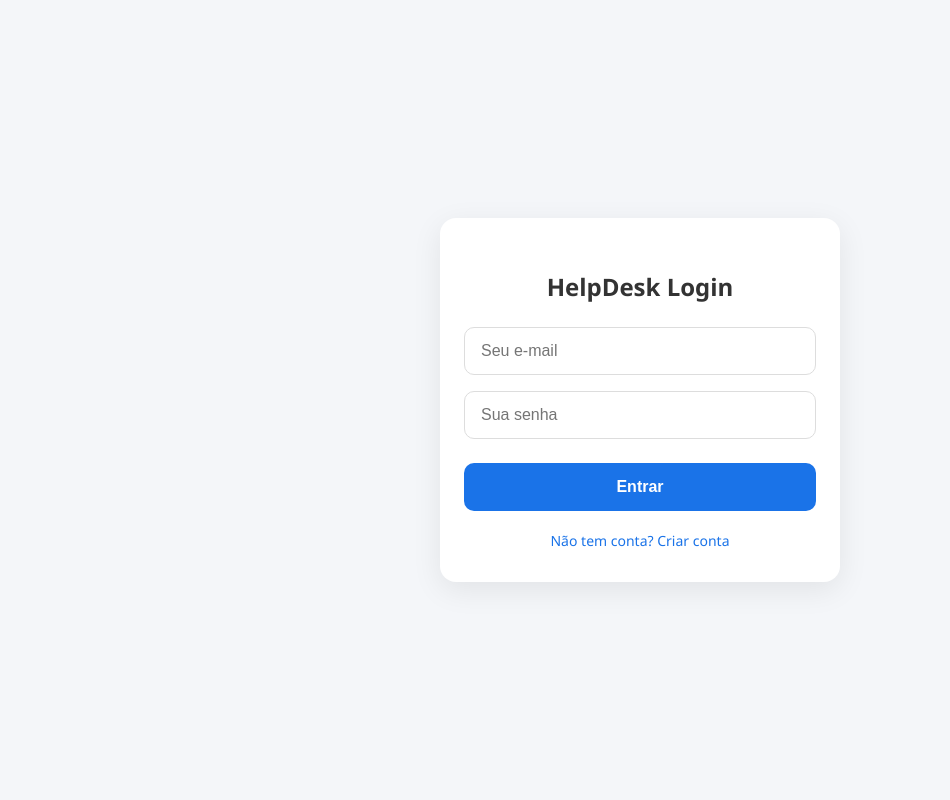
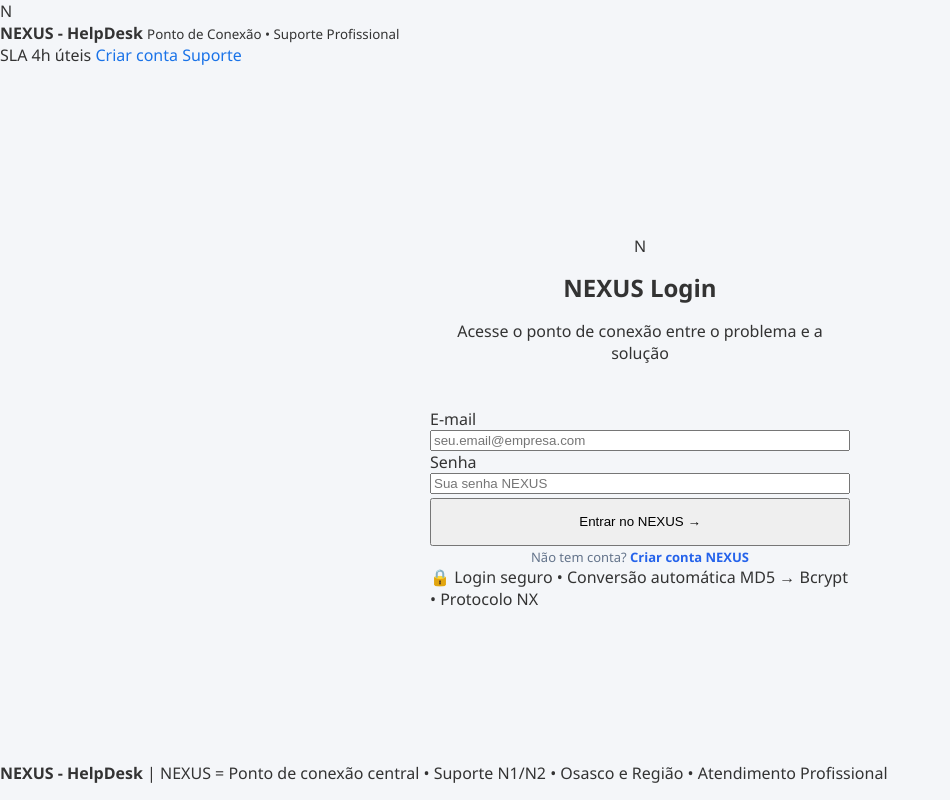
Before and after one commit to guilherme-medeiros-oliveira/helpdesk-nexus, a PHP site: page / in a window 1280 px wide. Shown: the whole page, without its empty margins (0-950 px from the left). Run offline with PHP 8.4, Linux system fonts and the light colour scheme.

Commit message:
Update index.php

```diff
--- a/index.php
+++ b/index.php
@@ -1,37 +1,40 @@
 <?php
 include 'config.php';
-session_start();
 
 $erro = "";
+$cadastrado = isset($_GET['cadastrado']);
 
 if(isset($_POST['login'])){
   $email = trim($_POST['email']);
   $senha = $_POST['senha'];
 
-  $stmt = $conn->prepare("SELECT id, nome, email, senha FROM usuarios WHERE email = ? LIMIT 1");
+  $stmt = $conn->prepare("SELECT * FROM usuarios WHERE email = ? LIMIT 1");
   $stmt->bind_param("s", $email);
   $stmt->execute();
   $res = $stmt->get_result();
 
   if($res->num_rows > 0){
     $user = $res->fetch_assoc();
+    $senha_banco = $user['senha'];
+    $logou = false;
 
+    if (password_verify($senha, $senha_banco)) {
+        $logou = true;
+    } else if (md5($senha) === $senha_banco) {
+        $logou = true;
+        $novo_hash = password_hash($senha, PASSWORD_DEFAULT);
+        $up = $conn->prepare("UPDATE usuarios SET senha = ? WHERE id = ?");
+        $up->bind_param("si", $novo_hash, $user['id']);
+        $up->execute();
+        $user['senha'] = $novo_hash;
+    }
 
-    if (password_verify($senha, $user['senha']) || md5($senha) === $user['senha']) {
-
-
-      if (md5($senha) === $user['senha']) {
-        $novoHash = password_hash($senha, PASSWORD_DEFAULT);
-        $upd = $conn->prepare("UPDATE usuarios SET senha = ? WHERE id = ?");
-        $upd->bind_param("si", $novoHash, $user['id']);
-        $upd->execute();
-      }
-
-      $_SESSION['user'] = $user;
-      header("Location: dashboard.php");
-      exit;
+    if ($logou) {
+        $_SESSION['user'] = $user;
+        header("Location: dashboard.php");
+        exit;
     } else {
-      $erro = "Senha incorreta";
+        $erro = "Senha incorreta";
     }
   } else {
     $erro = "E-mail não encontrado";
@@ -43,102 +46,69 @@ if(isset($_POST['login'])){
 <head>
 <meta charset="UTF-8">
 <meta name="viewport" content="width=device-width, initial-scale=1.0">
-<title>Login - HelpDesk</title>
+<title>Login | NEXUS - HelpDesk</title>
 <link rel="stylesheet" href="style.css">
-<style>
+</head>
+<body style="display:flex;flex-direction:column;min-height:100vh">
 
-.login-wrapper {
-  min-height: 100vh;
-  display: flex;
-  align-items: center;
-  justify-content: center;
-  padding: 16px;
-  background: #f4f6f9;
-}
+<header class="hd-header">
+  <div class="hd-brand">
+    <div class="hd-logo">N</div>
+    <div>
+      <strong>NEXUS <span>- HelpDesk</span></strong>
+      <small>Ponto de Conexão • Suporte Profissional</small>
+    </div>
+  </div>
+  <nav class="hd-nav">
+    <span>SLA 4h úteis</span>
+    <a href="registrar.php">Criar conta</a>
+    <a href="#">Suporte</a>
+  </nav>
+</header>
 
-.login-form {
-  background: white;
-  padding: 32px 24px;
-  border-radius: 16px;
-  box-shadow: 0 8px 30px rgba(0,0,0,0.08);
-  width: 100%;
-  max-width: 400px;
-}
+<main class="hd-container" style="flex:1;display:grid;place-items:center">
+  <div class="hd-card" style="max-width:420px;width:100%;margin:20px auto">
+    <div class="hd-card-header" style="text-align:center;padding:32px 24px 18px">
+      <div class="hd-logo" style="margin:0 auto 14px">N</div>
+      <h2 style="margin:0 0 6px">NEXUS Login</h2>
+      <p>Acesse o ponto de conexão entre o problema e a solução</p>
+    </div>
 
-.login-form h2 {
-  text-align: center;
-  margin-bottom: 24px;
-  font-size: 24px;
-}
+    <form method="POST" class="hd-form" style="padding-top:10px">
+      <?php if($cadastrado): ?>
+        <div style="background:#dcfce7;color:#166534;padding:10px 12px;border-radius:10px;font-size:13px;border:1px solid #bbf7d0;text-align:center">✅ Conta criada na base NEXUS! Faça login agora.</div>
+      <?php endif; ?>
 
-.login-form input {
-  width: 100%;
-  padding: 14px 16px;
-  margin-bottom: 16px;
-  border: 1px solid #ddd;
-  border-radius: 10px;
-  font-size: 16px;
-}
+      <?php if($erro): ?>
+        <div style="background:#fee2e2;color:#991b1b;padding:10px 12px;border-radius:10px;font-size:13px;border:1px solid #fecaca;text-align:center"><?= htmlspecialchars($erro) ?></div>
+      <?php endif; ?>
 
-.login-form button {
-  width: 100%;
-  padding: 14px;
-  background: #1a73e8;
-  color: white;
-  border: none;
-  border-radius: 10px;
-  font-weight: bold;
-  font-size: 16px;
-  cursor: pointer;
-  margin-top: 8px;
-  min-height: 48px;
-}
+      <div>
+        <label for="email">E-mail</label>
+        <input id="email" name="email" type="email" placeholder="seu.email@empresa.com" required value="<?= isset($_POST['email']) ? htmlspecialchars($_POST['email']) : '' ?>">
+      </div>
 
-.login-form button:hover {
-  background: #0d62d0;
-}
+      <div>
+        <label for="senha">Senha</label>
+        <input id="senha" name="senha" type="password" placeholder="Sua senha NEXUS" required>
+      </div>
 
-.erro {
-  background: #fdecea;
-  color: #b91c1c;
-  padding: 12px;
-  border-radius: 8px;
-  margin-bottom: 16px;
-  font-size: 14px;
-  text-align: center;
-}
+      <button name="login" class="hd-btn-primary" style="width:100%;min-height:48px;margin-top:4px">Entrar no NEXUS →</button>
 
-.criar-conta {
-  display: block;
-  text-align: center;
-  margin-top: 20px;
-  color: #1a73e8;
-  font-size: 14px;
-}
+      <div style="text-align:center;font-size:13px;color:#64748b;margin-top:2px">
+        Não tem conta? <a href="registrar.php" style="color:#2563eb;font-weight:700;text-decoration:none">Criar conta NEXUS</a>
+      </div>
 
-@media (max-width: 480px) {
-  .login-form {
-    padding: 24px 16px;
-    box-shadow: none;
-    border: 1px solid #eee;
-  }
-}
-</style>
-</head>
-<body>
-<div class="login-wrapper">
-  <form method="POST" class="login-form">
-    <h2>HelpDesk Login</h2>
+      <div class="hd-info">
+        🔒 Login seguro • Conversão automática MD5 → Bcrypt • Protocolo NX
+      </div>
+    </form>
+  </div>
+</main>
 
-    <?php if($erro): ?>
-      <div class="erro"><?= htmlspecialchars($erro) ?></div>
-    <?php endif; ?>
+<footer class="hd-footer" style="margin-top:0">
+  <p><strong>NEXUS - HelpDesk</strong> | NEXUS = Ponto de conexão central • Suporte N1/N2 • Osasco e Região • Atendimento Profissional</p>
+</footer>
 
-    <input name="email" type="email" placeholder="Seu e-mail" required value="<?= isset($_POST['email']) ? htmlspecialchars($_POST['email']) : '' ?>">
-    <input name="senha" type="password" placeholder="Sua senha" required>
-    <button name="login">Entrar</button>
-    <a href="registrar.php" class="criar-conta">Não tem conta? Criar conta</a>
-  </form>
-</div>
 </body>
 </html>
```
